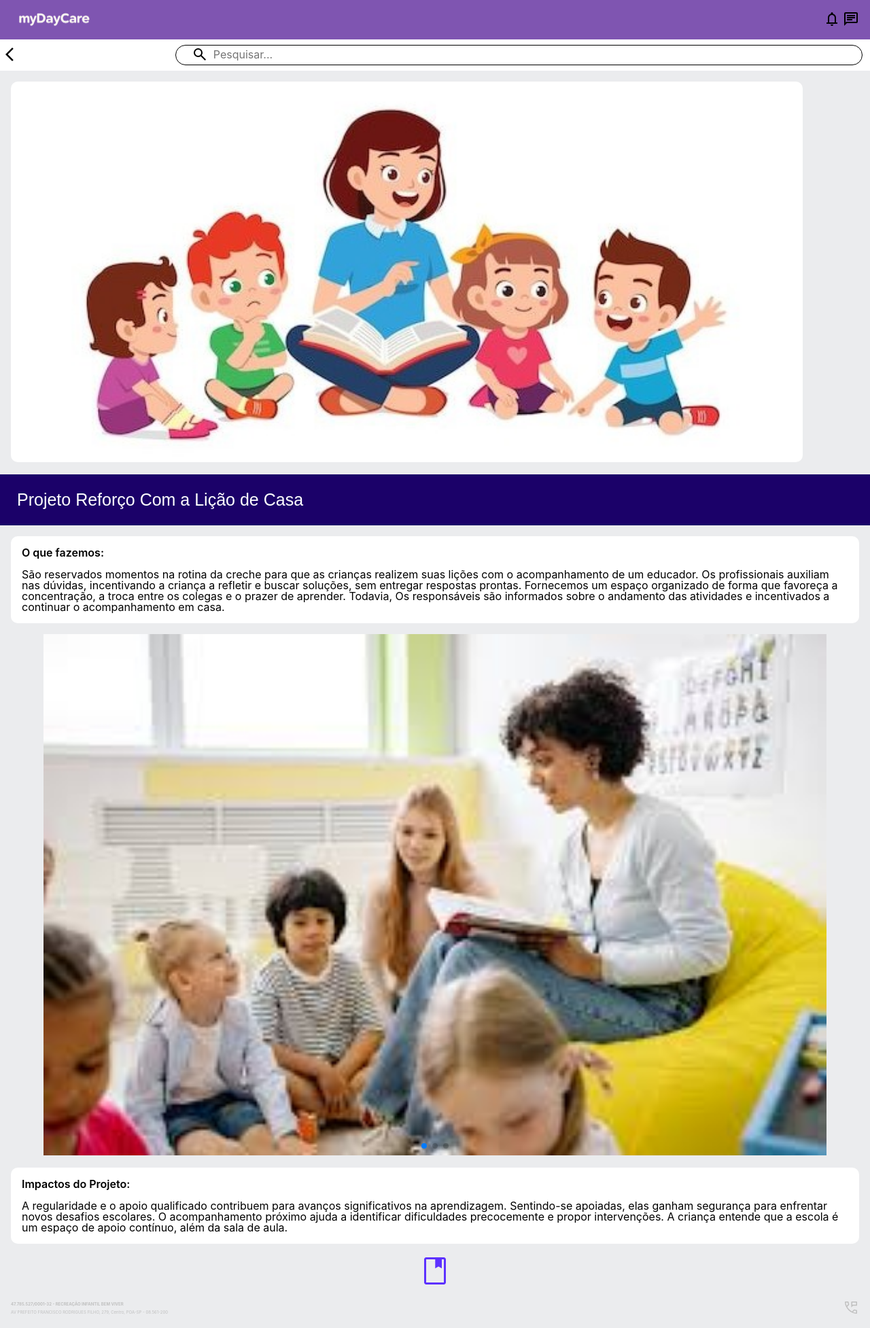
After one commit to W3nde11/T-DayCare, a PHP site: page /view/html/projetolicaocasa.html in a window 1280 px wide. The commit adds this page. Shown: the whole page at 68% size. Run offline with PHP 8.4, Linux system fonts and the light colour scheme.

Commit message:
criação tela reforço lição de casa

```diff
--- a/Index.html
+++ b/Index.html
@@ -26,7 +26,7 @@
     </section>
     <section class="login__texto">
         <h2 class="login__texto-titulo">
-            🌟 Bem-vindo ao <span class="titilo__negrito">myDaycare</span>
+            🌟 Bem-vindo ao <span class="titilo__negrito">T'Daycare</span>
         </h2>
         <p class="slogan">
             Cuidando com amor, conectando com tecnologia.
--- a/view/html/principal.html
+++ b/view/html/principal.html
@@ -47,7 +47,7 @@
         <h2 class="apresentacao__titulo">Nossos Projetos:</h2>
         <div class="apresentacao__projetos">
             <a class="projetos__link horta" href="projetohorta.html">Projeto Horta</a>
-            <a class="projetos__link licao" href="#">Reforço Lição de Casa</a>
+            <a class="projetos__link licao" href="projetolicaocasa.html">Reforço Lição de Casa</a>
         </div>
     </section>
     <section class="topicos">
--- /dev/null
+++ b/view/html/projetolicaocasa.html
@@ -0,0 +1,88 @@
+<!DOCTYPE html>
+<html lang="pr-br">
+<head>
+    <meta charset="UTF-8">
+    <meta name="viewport" content="width=device-width, initial-scale=1.0">
+    <title>Lição de casa</title>
+    <link rel="stylesheet" href="../../style.css">
+    <link rel="stylesheet" href="../styles/licaocasa.css">
+    <link rel="stylesheet" href="../styles/horta.css">
+    <link rel="stylesheet" href="https://unpkg.com/swiper@8/swiper-bundle.min.css" />
+</head>
+<body>
+        <header class="cabecalho">
+        <img class="cabecalho__logo" src="../img/imagem/logo texto.png" alt="Logo myDaycare">
+        <div class="cabecalho__secoes">
+            <a  href="notificacao.html"><img src="../img/icon/notificacao.svg" alt="Notificação"></a>
+            <a class="cabecalho__link" href="#"><img src="../img/icon/chat.svg" alt="Atendimento"></a>
+        </div>
+    </header>
+    <nav class="navegacao__perfil">
+        <a href="principal.html"><img src="../img/icon/seta esquerda.svg" alt="Voltar"></a>
+
+        <input class="navegacao__pesquisa" type="search" id="pesquisar" placeholder="Pesquisar...">
+    </nav>
+    <figure>
+        <img class="apresentacao_horta" src="../img/imagem/licao.jpg" alt="ilustração de lição de casa">
+    </figure>
+    <h1 class="titulo">Projeto Reforço Com a Lição de Casa</h1>
+        <section class="horta__container">
+            <h2 class="card__titulo-horta">O que fazemos:</h2>
+            <p>São reservados momentos na rotina da creche para que as crianças realizem suas lições com o acompanhamento de um educador. Os profissionais auxiliam nas dúvidas, incentivando a criança a refletir e buscar soluções, sem entregar respostas prontas. Fornecemos um espaço organizado de forma que favoreça a concentração, a troca entre os colegas e o prazer de aprender. Todavia, Os responsáveis são informados sobre o andamento das atividades e incentivados a continuar o acompanhamento em casa.</p>
+        </section>
+                <!-- Container principal do carrossel -->
+        <div class="swiper">
+
+            <!-- Elemento da paginação, posicionado acima do carrossel -->
+            <div class="swiper-pagination"></div>
+
+            <!-- Wrapper que contém todos os slides do carrossel -->
+            <div class="swiper-wrapper">
+
+                <!-- Cada slide do carrossel com uma imagem -->
+                <div class="swiper-slide">
+                    <img class="swiper__img" src="../img/imagem/licao1.jpg" alt="Fotos de crianças fazendo Lição">
+                </div>
+
+                <div class="swiper-slide">
+                    <img class="swiper__img" src="../img/imagem/licao2.jpg" alt="Fotos de crianças fazendo Lição">
+                </div>
+
+                <div class="swiper-slide">
+                    <img class="swiper__img" src="../img/imagem/licao3.jpg" alt="Fotos de crianças fazendo Lição">
+                </div>
+
+            </div>
+        </div>
+                <section class="horta__container">
+            <h2 class="card__titulo-horta">Impactos do Projeto:</h2>
+            <p>A regularidade e o apoio qualificado contribuem para avanços significativos na aprendizagem. Sentindo-se apoiadas, elas ganham segurança para enfrentar novos desafios escolares. O acompanhamento próximo ajuda a identificar dificuldades precocemente e propor intervenções. A criança entende que a escola é um espaço de apoio contínuo, além da sala de aula.</p>
+        </section>
+        <figure class="area__imagem">
+            <img src="../img/imagem/book.svg">
+        </figure>
+
+    <footer class="rodape">
+        <div class="rodape__container">
+            <h2 class="rodape__titulo">47.785.527/0001-32 - RECREAÇÃO INFANTIL BEM VIVER</h2>
+            <p class="rodape__texto">AV PREFEITO FRANCISCO RODRIGUES FILHO, 279, Centro, POA-SP - 08.561-200</p>
+        </div>
+        <a class="rodape__link" href="#"><img class="contato__icon" src="../img/icon/contato.svg" alt="contatos"></a>
+    </footer>
+        <script src="https://unpkg.com/swiper@8/swiper-bundle.min.js"></script>
+        <script>
+        // Inicializa o carrossel Swiper
+        const swiper = new Swiper('.swiper', {
+            // Espaçamento entre os slides
+            spaceBetween: 1,
+            // Número de slides visíveis por vez
+            slidesPerView: 1,
+            // Configuração da paginação
+            pagination: {
+                el: '.swiper-pagination', // Elemento onde a paginação será renderizada
+                type: 'bullets', // Tipo de paginação: pontos
+            },
+        });
+    </script>
+</body>
+</html>
--- a/view/styles/apresentação.css
+++ b/view/styles/apresentação.css
@@ -1,5 +1,5 @@
 .apresentacao__titulo{
-    width: 100%;
+    width: auto;
     background-color: var(--branco-principal);
     padding: 1em;
     color: var(--laranja);
--- a/view/styles/horta.css
+++ b/view/styles/horta.css
@@ -1,5 +1,5 @@
 .apresentacao_horta{
-    width: 92%;
+    width: 91%;
     margin: 1em;
     border-radius: 10px;
 }
@@ -13,7 +13,7 @@
 .horta__container{
     background-color: var(--branco-principal);
     margin: 1em;
-    padding: .5em;
+    padding: 1em;
     border-radius: 10px;
 }
 .card__titulo-horta{
--- /dev/null
+++ b/view/styles/licaocasa.css
@@ -0,0 +1,28 @@
+
+.titulo{
+    background-color: #1B0169;
+    color: white;
+    font-family: var(--fonte-segundaria);
+    font-size: 25px;
+    padding: 1em;
+}
+
+.swiper {
+  display: flex;
+  flex-direction: column;
+  text-align: center;
+}
+
+.swiper-slide img {
+    width: 90%;
+}
+
+.swiper-button-prev,
+.swiper-button-next {
+    display: none;
+}
+
+.swiper-pagination {
+  order: -1; /* Move a paginação para o topo */
+  text-align: center;
+}
```
Also changed, not shown: view/img/imagem/book.svg (added), view/img/imagem/licao.jpg (added), view/img/imagem/licao1.jpg (added), view/img/imagem/licao2.jpg (added), view/img/imagem/licao3.jpg (added).
